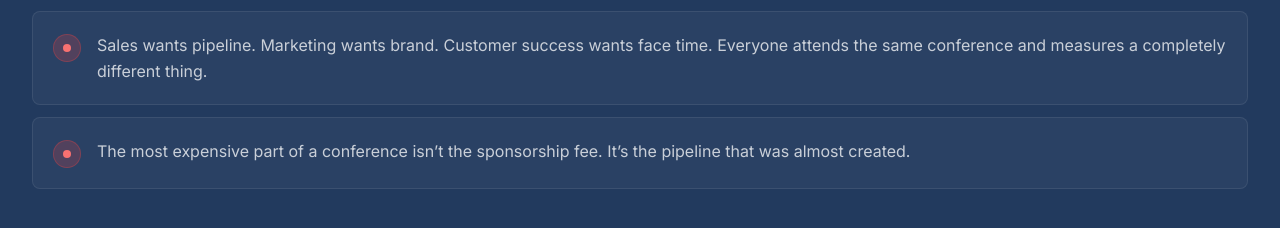
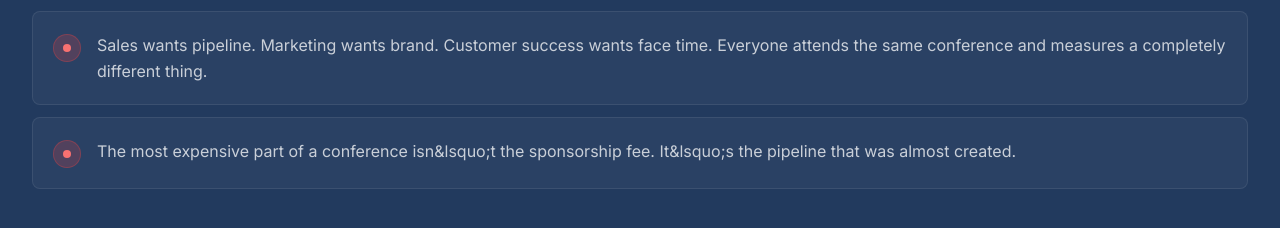
Before and after one commit to kmwinn21-beep/parlay-website, a Next.js app: page / in a window 1280 px wide. Shown: the part 2520-2748 px from the top of the page. Built offline with nearby package versions, Linux system fonts and the light colour scheme; a web font is replaced by a local one.

Commit message:
apostrohee

```diff
--- a/components/marketing/ProblemSection.tsx
+++ b/components/marketing/ProblemSection.tsx
@@ -4,7 +4,7 @@ const PROBLEMS = [
   "The conference floor has no operating system. Reps improvise. Contacts get lost. Overlap happens. Nobody knows until a week later.",
   "A conference can create pipeline, strengthen relationships, surface market signals, and support customers; sometimes all in the same conversation. Spreadsheets and business cards were never built to capture any of it.",
   "Sales wants pipeline. Marketing wants brand. Customer success wants face time. Everyone attends the same conference and measures a completely different thing.",
-  "The most expensive part of a conference isn\u2019t the sponsorship fee. It\u2019s the pipeline that was almost created.",
+  "The most expensive part of a conference isn&lsquo;t the sponsorship fee. It&lsquo;s the pipeline that was almost created.",
 ];
 
 export default function ProblemSection() {
```
